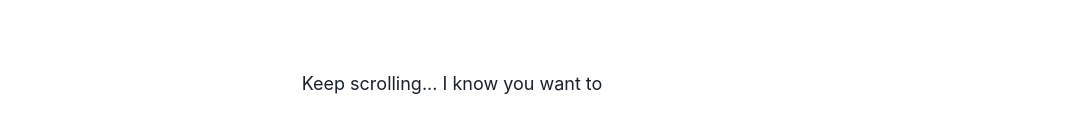
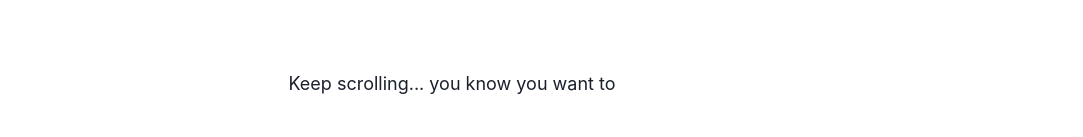
Before and after one commit to bulldogslucky13/main-site, a Next.js app: page / in a window 1280 px wide. Shown: the part 663-800 px from the top of the page, without its empty margins (188-1271 px from the left). Built offline with nearby package versions, Linux system fonts and the light colour scheme.

Commit message:
Fixed scrolling text

```diff
--- a/src/client/domains/portfolio/home-page.tsx
+++ b/src/client/domains/portfolio/home-page.tsx
@@ -67,7 +67,7 @@ export const HomePage: FC = () => {
 					</VStack>
 				</Stack>
 				<Text position="absolute" fontSize="lg" bottom={10}>
-					Keep scrolling... I know you want to
+					Keep scrolling... you know you want to
 				</Text>
 			</Center>
 			<Center h="50vh" px={10}>
```
